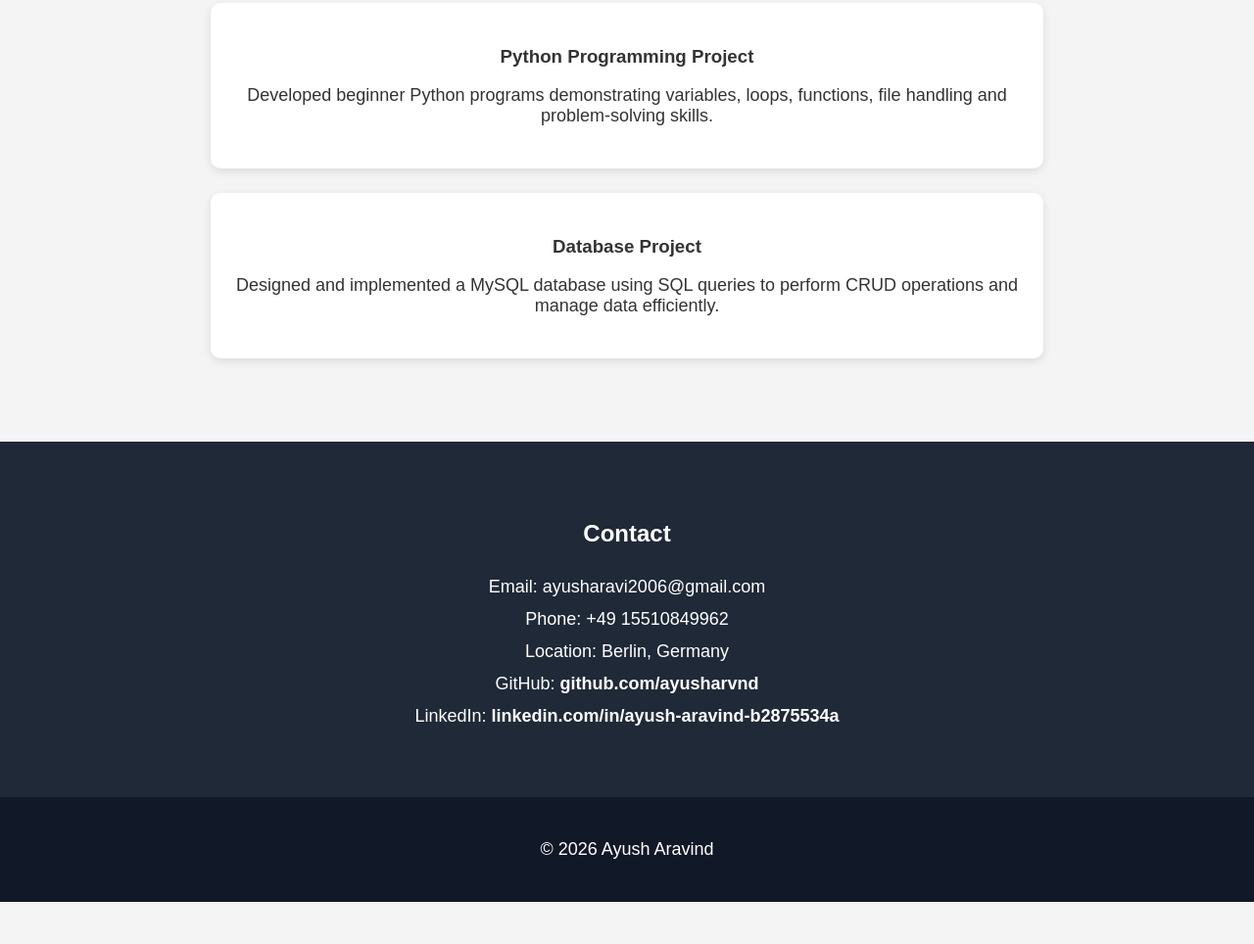
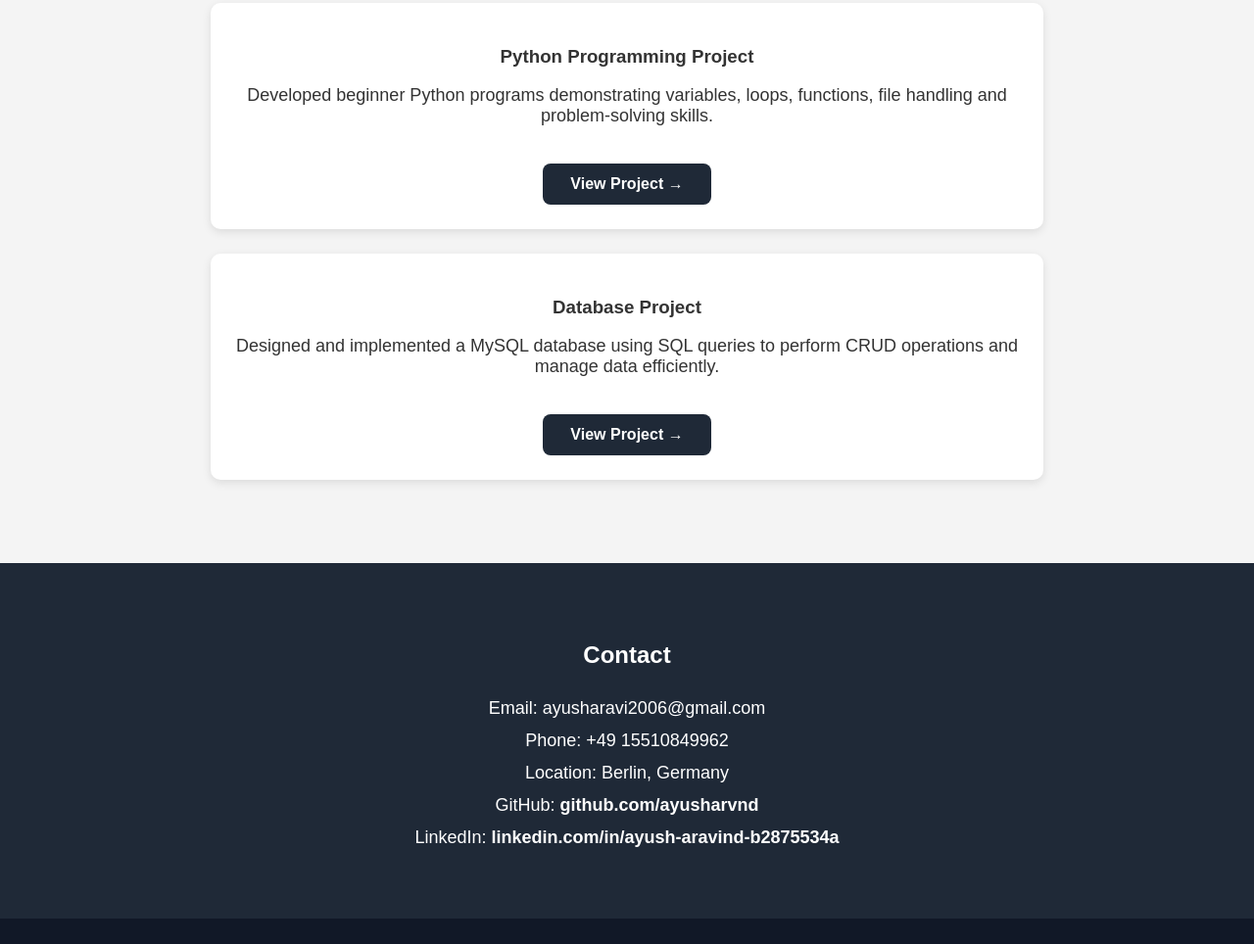
Before and after one commit to ayusharvnd/Portfolio, a plain HTML site: page index.html in a window 1280 px wide. Shown: the part 1467-2431 px from the top of the page at 98% size. Before the commit the page ends 2388 px from the top, so only its background shows below. Drawn offline with Linux system fonts and the light colour scheme.

Commit message:
Add files via upload

```diff
--- a/index.html
+++ b/index.html
@@ -29,7 +29,7 @@
     Download CV
 </a>
 
-<a href="https://github.com/ayusharvnd"  target="_blank"
+<a href="https://github.com/ayusharvnd"
 class="btn2">
 GitHub
 </a>
@@ -77,6 +77,11 @@ GitHub
             Developed beginner Python programs demonstrating variables,
             loops, functions, file handling and problem-solving skills.
         </p>
+        <a href="https://github.com/ayusharvnd/b100-python-project"
+target="_blank"
+class="project-button">
+View Project →
+</a>
 
     </div>
 
@@ -88,6 +93,11 @@ GitHub
             Designed and implemented a MySQL database using SQL queries
             to perform CRUD operations and manage data efficiently.
         </p>
+        <a href="https://github.com/ayusharvnd/b103-database-project"
+target="_blank"
+class="project-button">
+View Project →
+</a>
 
     </div>
 
--- a/style.css
+++ b/style.css
@@ -236,3 +236,35 @@ transition:.3s;
 transform:translateY(-8px);
 
 }
+.project-button{
+display:inline-block;
+margin-top:20px;
+padding:12px 28px;
+background:#1f2937;
+color:white;
+text-decoration:none;
+border-radius:8px;
+font-weight:bold;
+transition:.3s;
+}
+
+.project-button:hover{
+background:#374151;
+transform:translateY(-2px);
+}
+.project-button{
+display:inline-block;
+margin-top:20px;
+padding:12px 28px;
+background:#1f2937;
+color:white;
+text-decoration:none;
+border-radius:8px;
+font-weight:bold;
+transition:.3s;
+}
+
+.project-button:hover{
+background:#374151;
+transform:translateY(-2px);
+}
```
